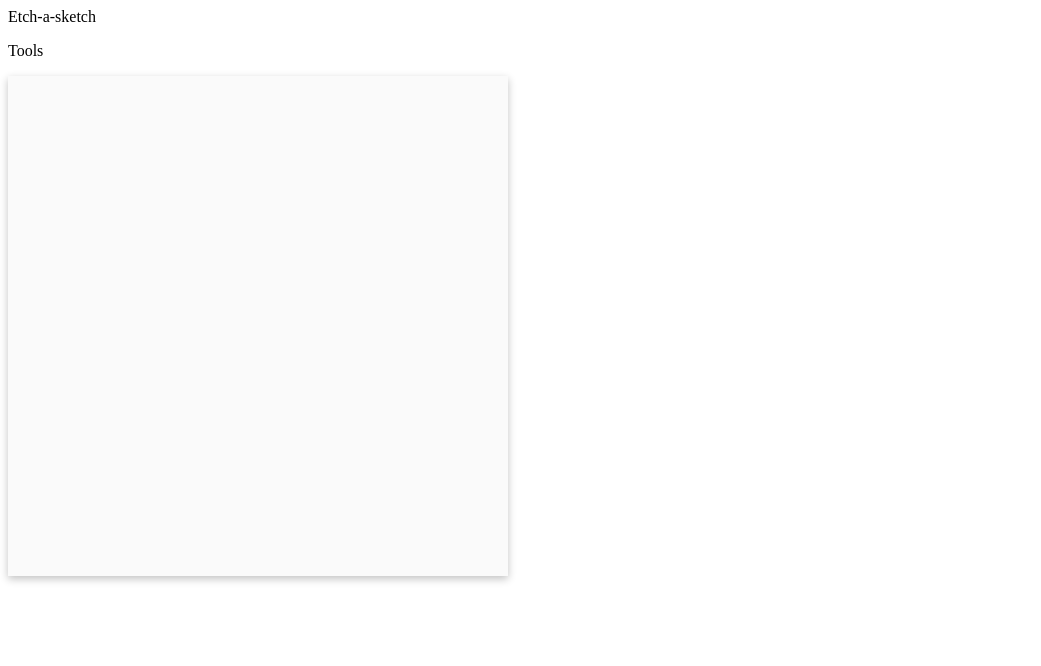
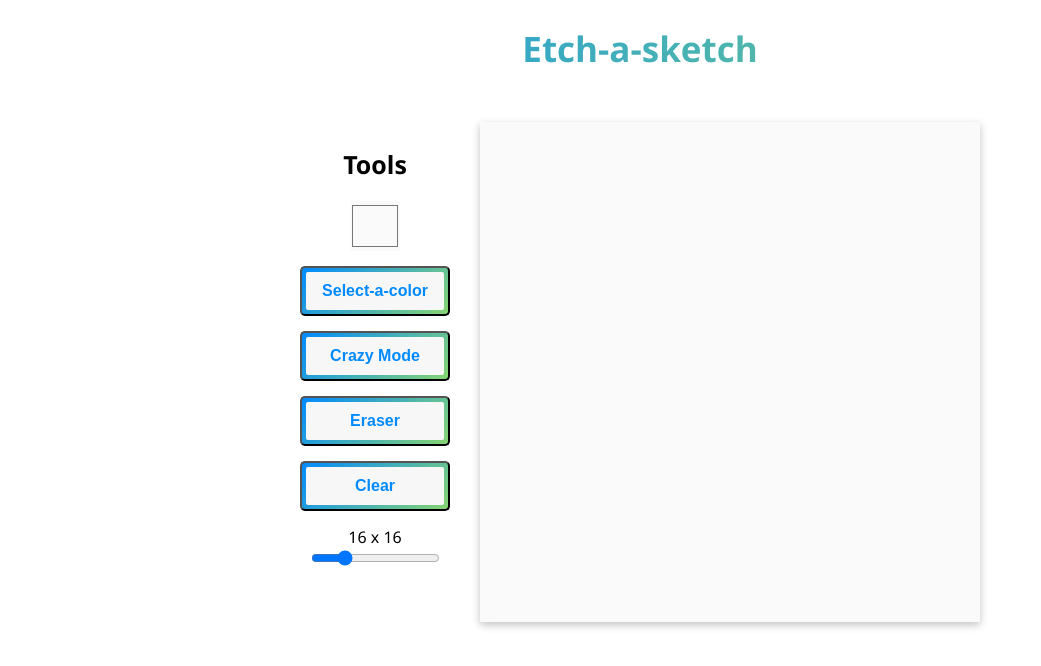
Before and after one commit to spacechase-ai/etch-a-sketch, a plain HTML site: page index.html in a window 1280 px wide. Shown: the whole page, without its empty margins (0-1041 px from the left). Drawn offline with Linux system fonts and the light colour scheme.

Commit message:
Flesh out UI for app, incl. buttons, size slider, color picker, layout, etc.

```diff
--- a/index.html
+++ b/index.html
@@ -9,10 +9,23 @@
   </head>
   <body>
     <header>Etch-a-sketch</header>
-    <div class="toolkit">
-      <p>Tools</p>
+    <div class="content">
+      <div class="toolkit">
+        <p>Tools</p>
+        <input class="colorPicker" type="color" value="#fafafa" />
+        <button id="selectAColor">
+          <span class="buttonSpan">Select-a-color</span>
+        </button>
+        <button id="crazyMode">
+          <span class="buttonSpan">Crazy Mode</span>
+        </button>
+        <button id="eraser"><span class="buttonSpan">Eraser</span></button>
+        <button id="clear"><span class="buttonSpan">Clear</span></button>
+        <div id="sizeSlider">16 x 16</div>
+        <input id="range" type="range" value="16" min="1" max="64" />
+      </div>
+      <div class="gridContainer"></div>
     </div>
-    <div class="gridContainer"></div>
   </body>
 </html>
 <script src="./script.js"></script>
--- a/style.css
+++ b/style.css
@@ -2,7 +2,93 @@
   --primary-dark: #000000;
   --primary-light: #f7f7f7;
   --secondary-light: #fafafa;
+  font-family: "Segoe UI", Tahoma, Geneva, Verdana, sans-serif;
 }
+
+/*page layout*/
+
+header {
+  text-align: center;
+  margin-top: 25px;
+  margin-bottom: 50px;
+  font-weight: 700;
+  font-size: 35px;
+  background-image: linear-gradient(135deg, #008aff, #86d472);
+  -webkit-background-clip: text;
+  -webkit-text-fill-color: transparent;
+}
+.content {
+  display: flex;
+  justify-content: center;
+}
+
+.toolkit {
+  display: flex;
+  flex-direction: column;
+  align-items: center;
+  margin-right: 30px;
+}
+
+.colorPicker {
+  height: 50px;
+  width: 50px;
+  background-color: #fafafa;
+  margin-bottom: 15px;
+  border: 0;
+  cursor: pointer;
+  padding: 0;
+}
+
+p {
+  font-size: 25px;
+  font-weight: bold;
+  margin-bottom: 20px;
+}
+
+/* button design*/
+button {
+  background-image: linear-gradient(135deg, #008aff, #86d472);
+  border-radius: 5px;
+  box-sizing: border-box;
+  cursor: pointer;
+  color: #008aff;
+  display: block;
+  height: 50px;
+  font-size: 1em;
+  font-weight: 600;
+  padding: 4px;
+  position: relative;
+  text-decoration: none;
+  width: 150px;
+  z-index: 2;
+  margin-bottom: 15px;
+}
+
+button:hover {
+  color: #fff;
+}
+
+button .buttonSpan {
+  align-items: center;
+  background: #f7f7f7;
+  border-radius: 2px;
+  display: flex;
+  justify-content: center;
+  height: 100%;
+  transition: background 0.5s ease;
+  width: 100%;
+}
+
+button:hover .buttonSpan {
+  background: transparent;
+}
+
+.size {
+  font-size: 15px;
+  font-weight: bold;
+}
+
+/*Grid Design*/
 
 .gridContainer {
   display: flex;
```
Also changed, not shown: script.js (+12 -0 lines).
